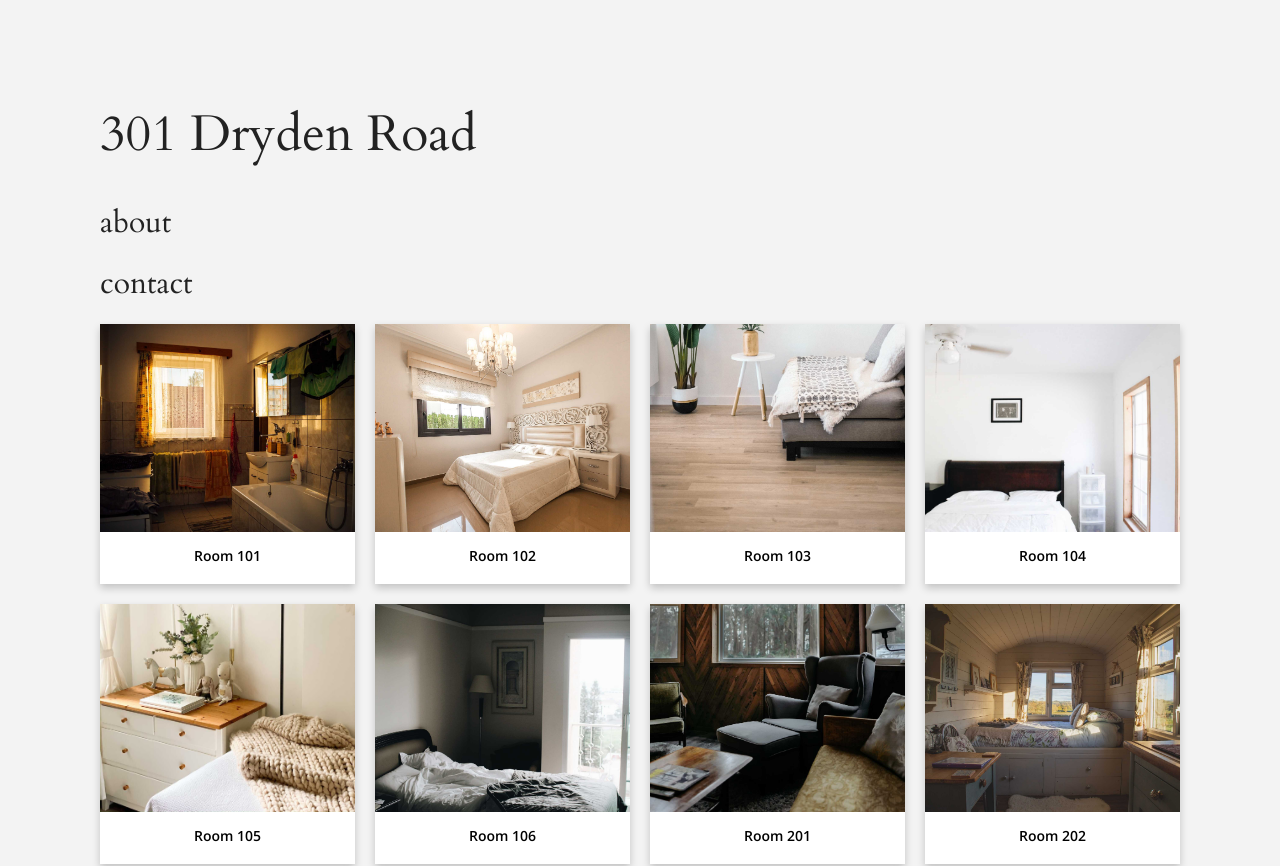
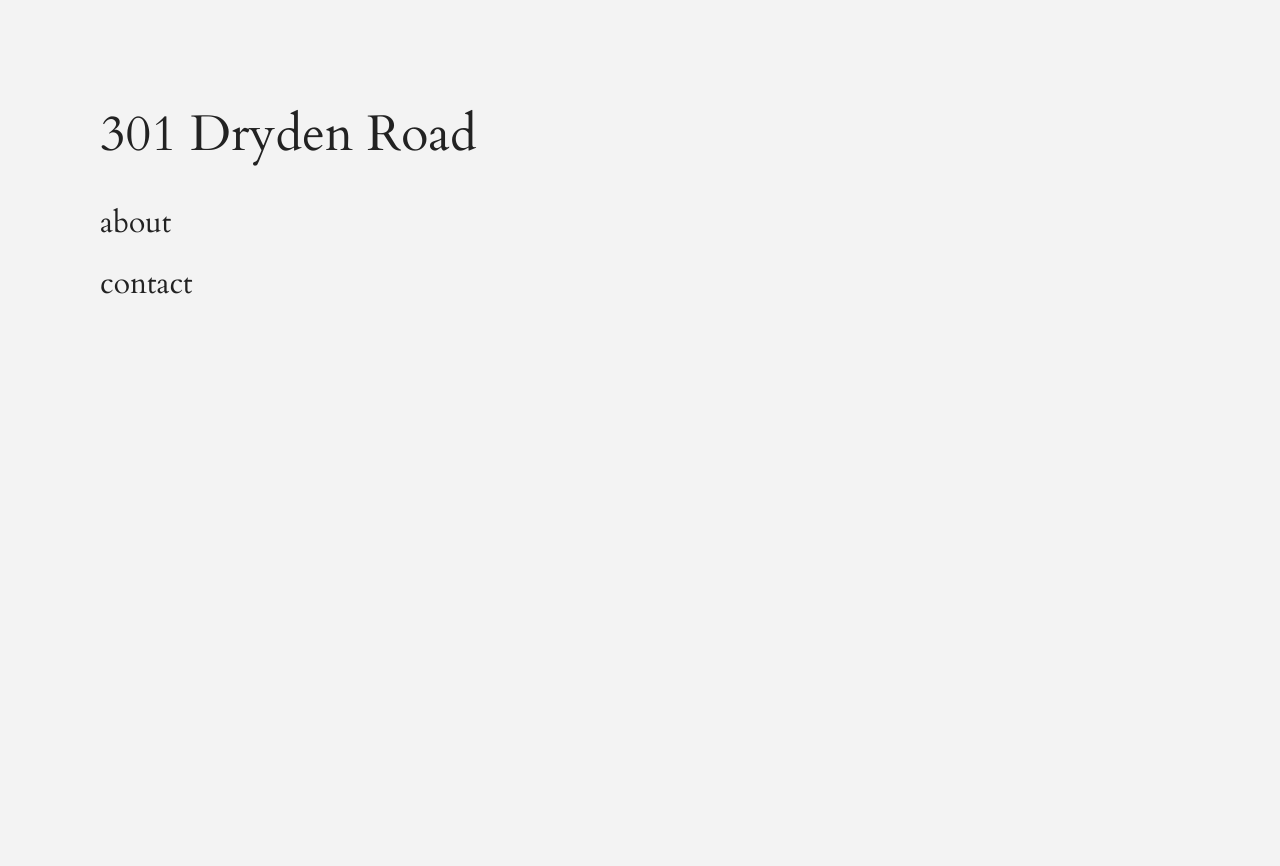
Before and after one commit to eli-zhang/301Dryden, a React (Create React App) app: page / in a window 1280 px wide. Shown: the top 866 px of the page. After the commit the page ends 800 px from the top, so only its background shows below. Built offline with nearby package versions, Linux system fonts and the light colour scheme.

Commit message:
delete RoomCard and move gallery to RoomList

```diff
--- a/src/App.js
+++ b/src/App.js
@@ -1,31 +1,14 @@
-import logo from './logo.svg';
-import { Title, RoomGrid, RoomItem, RoomImage, RoomTitle, NavLink } from './styled'
-import { Link, useNavigate } from "react-router-dom";
 
-const roomNumbers = [101, 102, 103, 104, 105, 106, 201, 202, 203, 204, 205, 301, 302, 303, 304]
-const getRoomName = (roomNumber) => {
-  return `Room ${roomNumber}`;
-}
+import { Title, NavLink } from './styled';
+import { Link } from "react-router-dom";
 
 function App() {
-  let navigate = useNavigate();
-  function handleClick(roomNumber) {
-    navigate(`/rooms/${roomNumber}`);
-  }
 
   return (
     <div className="App">
       <Link to="/" style={{ textDecoration: 'none' }}><Title>301 Dryden Road</Title></Link>
       <NavLink>about</NavLink>
       <NavLink>contact</NavLink>
-      <RoomGrid>
-        {roomNumbers.map((roomNumber, index) => {
-          return (<RoomItem index={index} key={index} onClick={() => handleClick(roomNumber)}>
-            <RoomImage number={index} />
-            <RoomTitle>{getRoomName(roomNumber)}</RoomTitle>
-          </RoomItem>)
-        })}
-      </RoomGrid>
     </div>
 
   );
--- a/src/components/RoomCard/RoomCard.jsx
+++ /dev/null
@@ -1,16 +0,0 @@
-import React from 'react';
-import { Link } from "react-router-dom";
-
-const RoomCard = ({ roomID }) => {
-  console.log("here1")
-
-  return (
-    <div>
-      <Link to={`${roomID}`}>
-        <h1> card {roomID} </h1>
-      </Link>
-    </div>
-  );
-}
-
-export default RoomCard;
--- a/src/components/RoomsList/RoomsList.jsx
+++ b/src/components/RoomsList/RoomsList.jsx
@@ -1,17 +1,34 @@
 import React from 'react';
-import RoomCard from '../RoomCard/RoomCard';
+import { RoomGrid, RoomItem, RoomImage, RoomTitle } from './styled'
+import { Title, NavLink } from '../../styled'
+import { Link, useNavigate } from "react-router-dom";
+
+const roomNumbers = [101, 102, 103, 104, 105, 106, 201, 202, 203, 204, 205, 301, 302, 303, 304]
+const getRoomName = (roomNumber) => {
+  return `Room ${roomNumber}`;
+}
 
 const RoomsList = () => {
-  console.log("here")
+  let navigate = useNavigate();
+  function handleClick(roomNumber) {
+    navigate(`/rooms/${roomNumber}`);
+  }
 
   return (
-    <div>
-      <h2> bro </h2>
-      <RoomCard roomID={1} />
-      {/* {[...Array(15)].map((_, i) => {
-        <RoomCard roomID={i} />
-      })} */}
+    <div className="App">
+      <Link to="/" style={{ textDecoration: 'none' }}><Title>301 Dryden Road</Title></Link>
+      <NavLink>about</NavLink>
+      <NavLink>contact</NavLink>
+      <RoomGrid>
+        {roomNumbers.map((roomNumber, index) => {
+          return (<RoomItem index={index} key={index} onClick={() => handleClick(roomNumber)}>
+            <RoomImage number={index} />
+            <RoomTitle>{getRoomName(roomNumber)}</RoomTitle>
+          </RoomItem>)
+        })}
+      </RoomGrid>
     </div>
+
   )
 
 }
--- /dev/null
+++ b/src/components/RoomsList/styled.js
@@ -0,0 +1,73 @@
+import styled from 'styled-components';
+import room1 from '../../images/room1.jpg'
+import room2 from '../../images/room2.jpg';
+import room3 from '../../images/room3.jpg';
+import room4 from '../../images/room4.jpg';
+import room5 from '../../images/room5.jpg';
+import room6 from '../../images/room6.jpg';
+import room7 from '../../images/room7.jpg';
+import room8 from '../../images/room8.jpg';
+import room9 from '../../images/room9.jpg';
+import room10 from '../../images/room10.jpg';
+import room11 from '../../images/room11.jpg';
+import room12 from '../../images/room12.jpg';
+import room13 from '../../images/room13.jpg';
+import room14 from '../../images/room14.jpg';
+import room15 from '../../images/room15.jpg';
+
+const ROWS_IN_GRID = 4;
+const COLS_IN_GRID = 4;
+
+const images = {
+  room1, room2, room3, room4, room5,
+  room6, room7, room8, room9, room10,
+  room11, room12, room13, room14, room15,
+};
+
+function getImageByKey(key) {
+  return images[key]
+}
+
+export const RoomGrid = styled.div`
+    display: grid;
+    grid-template-columns: repeat(COLS_IN_GRID, 1fr);
+    column-gap: 20px;
+    row-gap: 20px;
+    grid-template-rows: auto;
+    height: 1100px;
+    place-items: stretch;
+    background: none;
+`
+
+export const RoomItem = styled.div`
+    grid-column-start: ${props => props.index % COLS_IN_GRID + 1};
+    grid-row-start: ${props => Math.floor(props.index / COLS_IN_GRID) + 1};
+    background: white;
+    grid-column-end: span 1;
+    grid-row-end: span 1;
+    text-align: center;
+    box-shadow: 0 4px 8px 0 rgba(0, 0, 0, 0.2);
+
+    transition: all .1s ease-in-out;
+    &:hover {
+        cursor: pointer;
+        transform: scale(1.02);
+    }
+`
+
+export const RoomImage = styled.div`
+${props => console.log(props.number, `room${props.number + 1}`)}
+    width: 100%;
+    height: 80%;
+    background-image: url(${props => getImageByKey(`room${props.number + 1}`)});
+    background-repeat:no-repeat;
+    background-size:cover;
+    background-position: center bottom;
+`
+
+export const RoomTitle = styled.p`
+    color: black;
+    font-weight: 600;
+    font-size: 14px;
+    font-family: 'Open Sans', sans-serif;
+`
--- a/src/styled.js
+++ b/src/styled.js
@@ -1,32 +1,4 @@
 import styled from 'styled-components';
-import room1 from './images/room1.jpg';
-import room2 from './images/room2.jpg';
-import room3 from './images/room3.jpg';
-import room4 from './images/room4.jpg';
-import room5 from './images/room5.jpg';
-import room6 from './images/room6.jpg';
-import room7 from './images/room7.jpg';
-import room8 from './images/room8.jpg';
-import room9 from './images/room9.jpg';
-import room10 from './images/room10.jpg';
-import room11 from './images/room11.jpg';
-import room12 from './images/room12.jpg';
-import room13 from './images/room13.jpg';
-import room14 from './images/room14.jpg';
-import room15 from './images/room15.jpg';
-
-const ROWS_IN_GRID = 4;
-const COLS_IN_GRID = 4;
-
-const images = {
-    room1, room2, room3, room4, room5,
-    room6, room7, room8, room9, room10,
-    room11, room12, room13, room14, room15,
-};
-
-function getImageByKey(key) {
-    return images[key]
-}
 
 export const Title = styled.h1`
     color: #222222;
@@ -41,46 +13,3 @@ export const NavLink = styled.h1`
     font-family: 'Cardo', serif;
     font-weight: 400;
 `
-
-export const RoomGrid = styled.div`
-    display: grid;
-    grid-template-columns: repeat(COLS_IN_GRID, 1fr);
-    column-gap: 20px;
-    row-gap: 20px;
-    grid-template-rows: auto;
-    height: 1100px;
-    place-items: stretch;
-    background: none;
-`
-
-export const RoomItem = styled.div`
-    grid-column-start: ${props => props.index % COLS_IN_GRID + 1};
-    grid-row-start: ${props => Math.floor(props.index / COLS_IN_GRID) + 1};
-    background: white;
-    grid-column-end: span 1;
-    grid-row-end: span 1;
-    text-align: center;
-    box-shadow: 0 4px 8px 0 rgba(0, 0, 0, 0.2);
-
-    transition: all .1s ease-in-out;
-    &:hover {
-        cursor: pointer;
-        transform: scale(1.02);
-    }
-`
-
-export const RoomImage = styled.div`
-    width: 100%;
-    height: 80%;
-    background-image: url(${props => getImageByKey(`room${props.number + 1}`)});
-    background-repeat:no-repeat;
-    background-size:cover;
-    background-position: center bottom;
-`
-
-export const RoomTitle = styled.p`
-    color: black;
-    font-weight: 600;
-    font-size: 14px;
-    font-family: 'Open Sans', sans-serif;
-`
```
